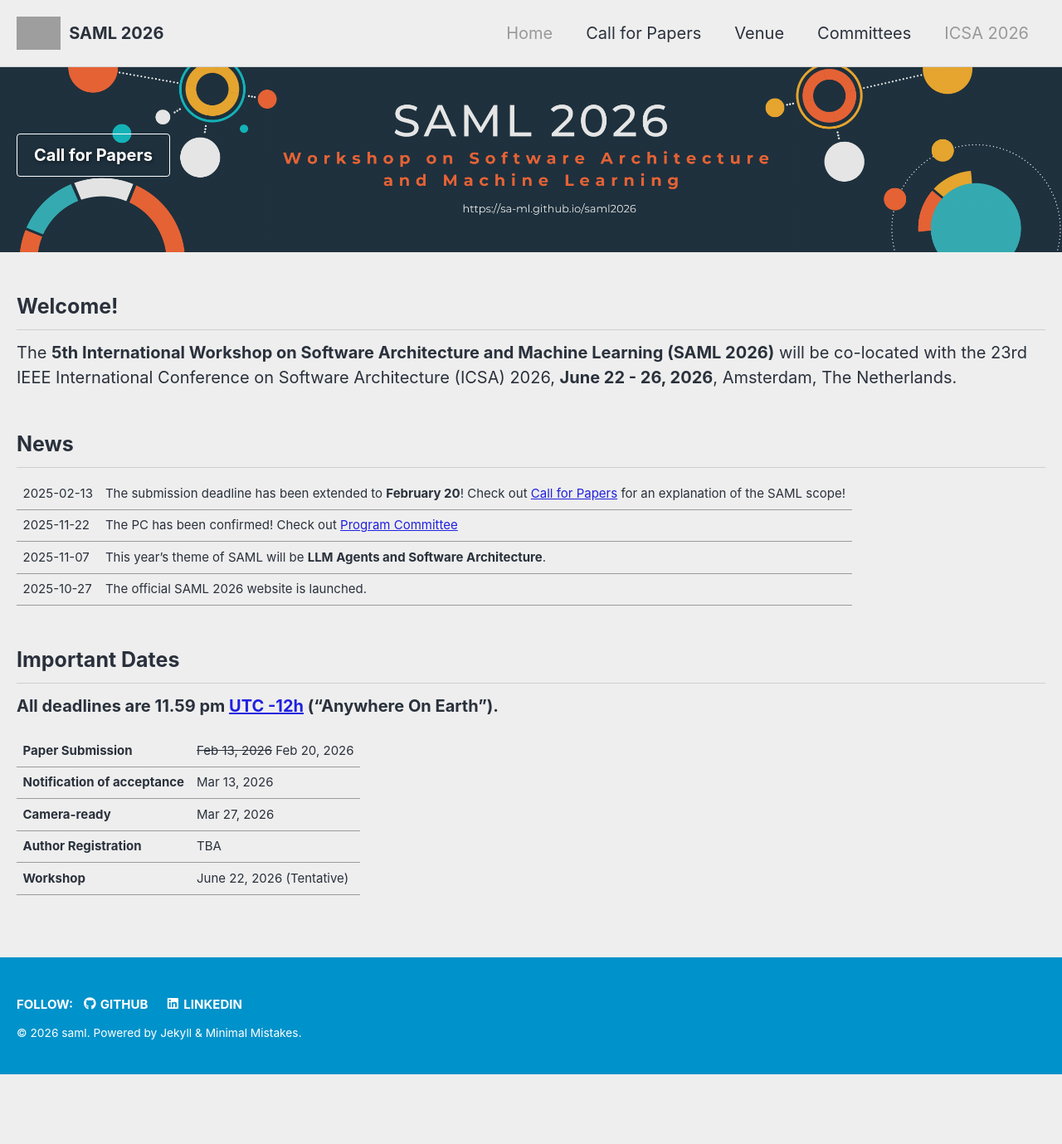
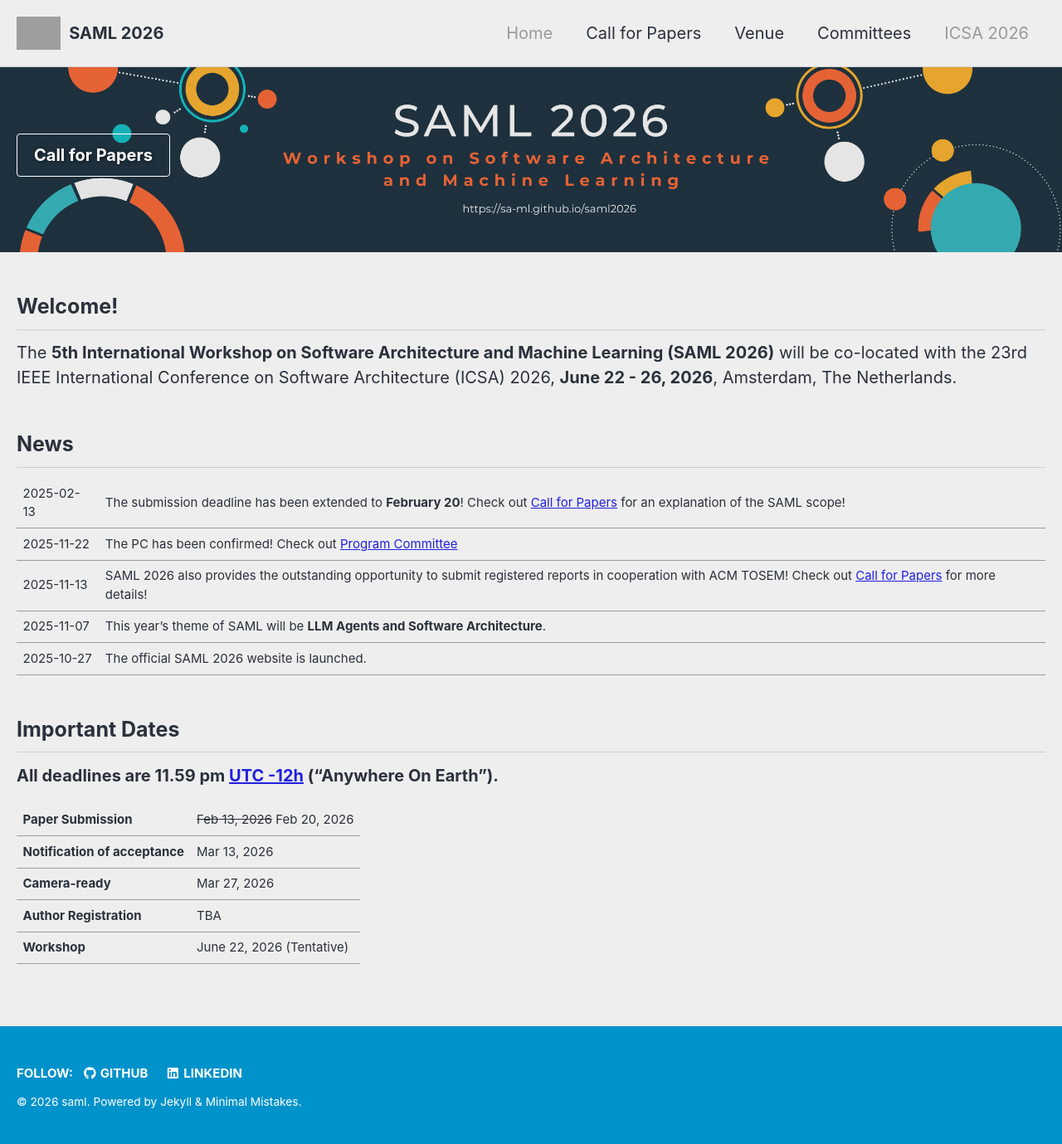
Before and after one commit to sa-ml/saml2026, a Jekyll site: the page built from _pages/home.md, in a window 1280 px wide. Shown: the whole page at 83% size. Built offline with Jekyll 4.4.1, drawn with Linux system fonts in a browser that asks for light colours; cached includes are drawn as plain includes; nearby versions of some CDN libraries; before the commit the page ends 1295 px from its top, so only the background shows below that; grey boxes are pictures that could not be loaded.

Commit message:
added line about RRs into the news

```diff
--- a/_pages/home.md
+++ b/_pages/home.md
@@ -24,6 +24,7 @@ The **5th International Workshop on Software Architecture and Machine Learning (
 
 | 2025-02-13 | The submission deadline has been extended to **February 20**! Check out [Call for Papers](/saml2026/calls/submissions) for an explanation of the SAML scope!
 | 2025-11-22 | The PC has been confirmed! Check out [Program Committee](/saml2026/committees/program/)
+| 2025-11-13 | SAML 2026 also provides the outstanding opportunity to submit registered reports in cooperation with ACM TOSEM! Check out [Call for Papers](/saml2026/calls/submissions) for more details!
 | 2025-11-07 | This year's theme of SAML will be  **LLM Agents and Software Architecture**.
 | 2025-10-27 | The official SAML 2026 website is launched.
 
```
